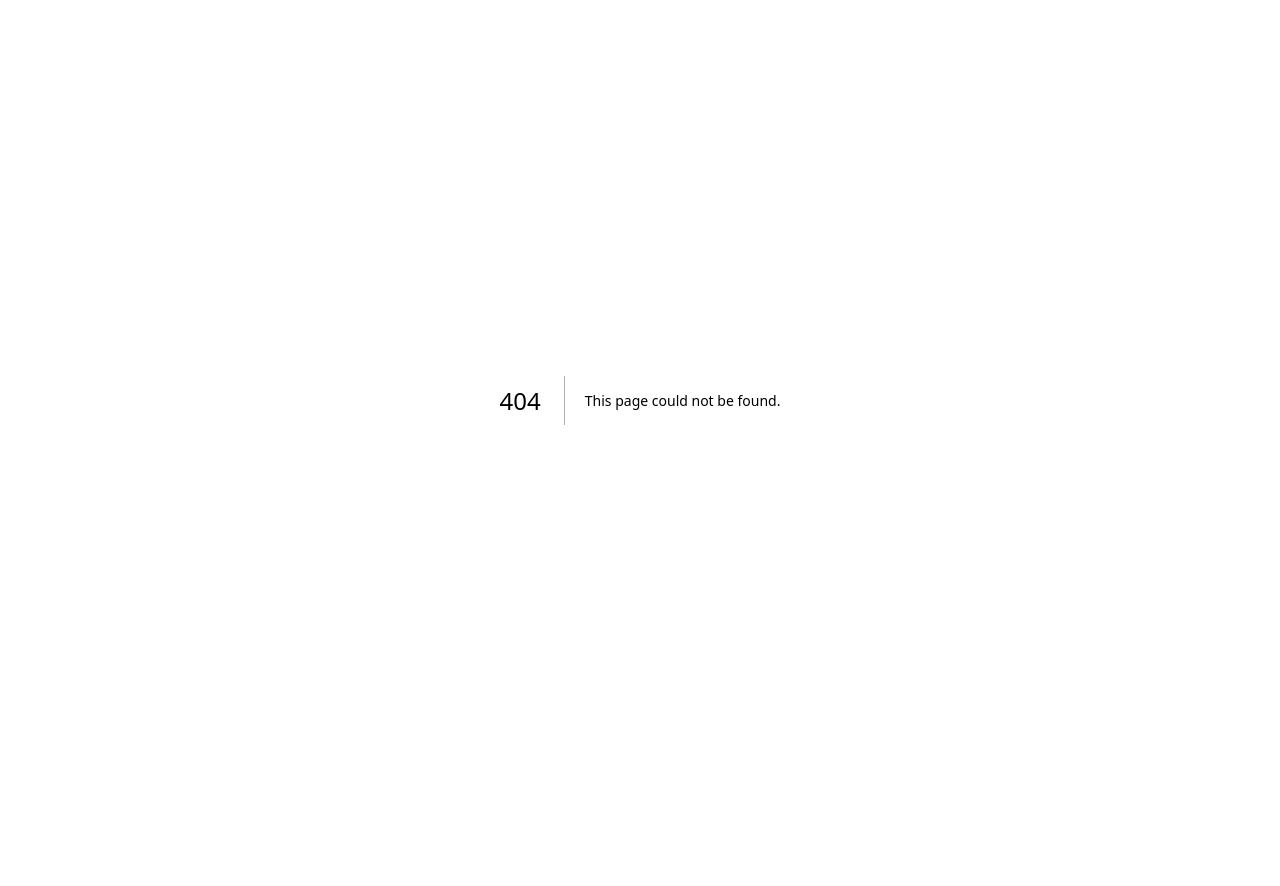
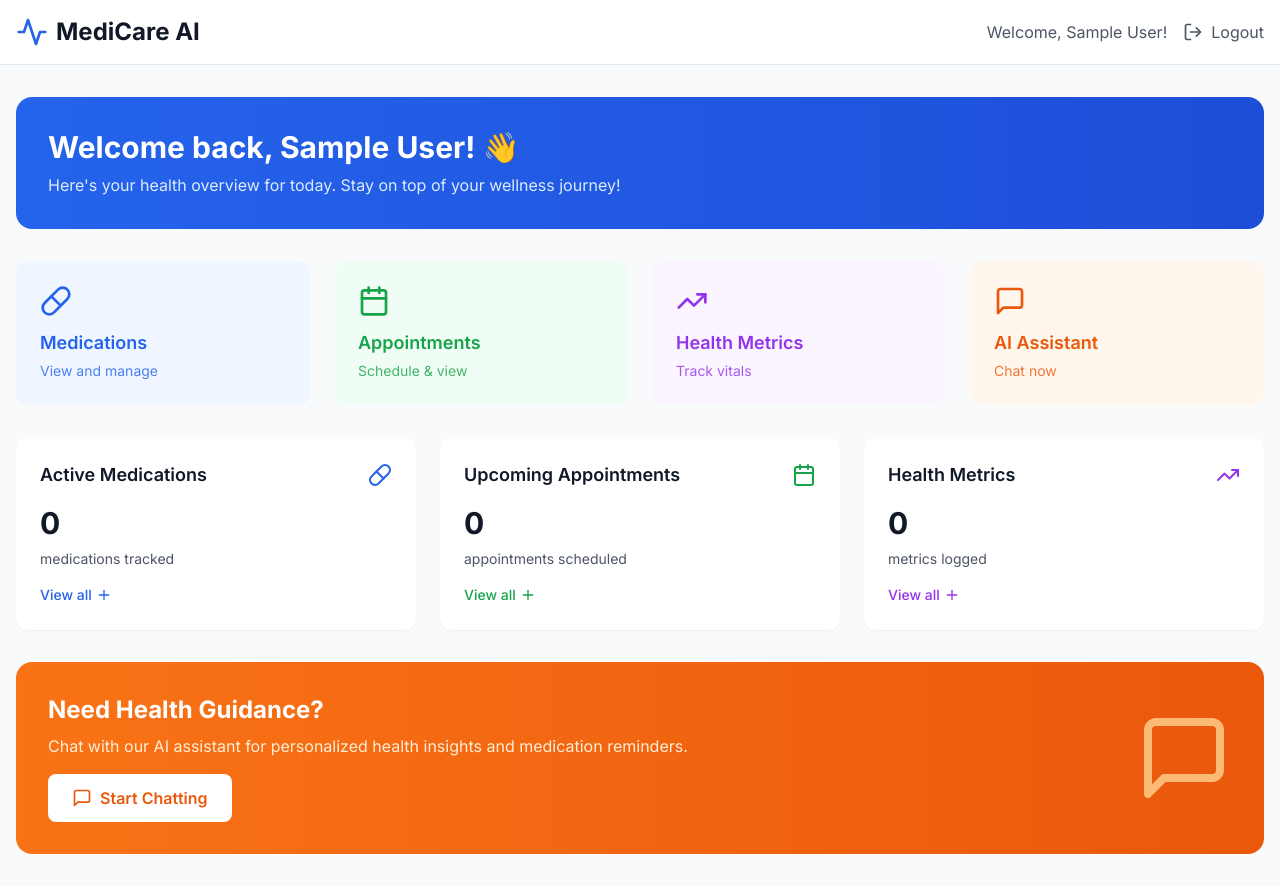
Before and after one commit to RICK0971/medical-management-ai, a Next.js app in the folder frontend/: page /dashboard in a window 1280 px wide. Before the commit this address had no page. Before the commit the page ends 800 px from the top, so only its background shows below. Built offline with nearby package versions, Linux system fonts and the light colour scheme; sample sign-in values are in the browser's storage.

Commit message:
Create dashboard page

```diff
--- /dev/null
+++ b/frontend/app/dashboard/page.tsx
@@ -0,0 +1,226 @@
+'use client';
+
+import { useEffect, useState } from 'react';
+import { useRouter } from 'next/navigation';
+import Link from 'next/link';
+import {
+  Activity,
+  Pill,
+  Calendar,
+  MessageSquare,
+  LogOut,
+  Plus,
+  TrendingUp,
+} from 'lucide-react';
+
+export default function DashboardPage() {
+  const router = useRouter();
+  const [user, setUser] = useState<any>(null);
+  const [loading, setLoading] = useState(true);
+
+  useEffect(() => {
+    // Check if user is logged in
+    const token = localStorage.getItem('token');
+    const userData = localStorage.getItem('user');
+
+    if (!token || !userData) {
+      router.push('/login');
+      return;
+    }
+
+    setUser(JSON.parse(userData));
+    setLoading(false);
+  }, [router]);
+
+  const handleLogout = () => {
+    localStorage.removeItem('token');
+    localStorage.removeItem('user');
+    router.push('/');
+  };
+
+  if (loading) {
+    return (
+      <div className="min-h-screen bg-gray-50 flex items-center justify-center">
+        <div className="text-center">
+          <Activity className="h-12 w-12 text-blue-600 animate-pulse mx-auto mb-4" />
+          <p className="text-gray-600">Loading...</p>
+        </div>
+      </div>
+    );
+  }
+
+  return (
+    <div className="min-h-screen bg-gray-50">
+      {/* Header */}
+      <header className="bg-white border-b">
+        <div className="container mx-auto px-4 py-4">
+          <div className="flex justify-between items-center">
+            <div className="flex items-center space-x-2">
+              <Activity className="h-8 w-8 text-blue-600" />
+              <span className="text-2xl font-bold text-gray-900">MediCare AI</span>
+            </div>
+            <div className="flex items-center space-x-4">
+              <span className="text-gray-600">Welcome, {user?.name}!</span>
+              <button
+                onClick={handleLogout}
+                className="flex items-center space-x-2 text-gray-600 hover:text-gray-900"
+              >
+                <LogOut className="h-5 w-5" />
+                <span>Logout</span>
+              </button>
+            </div>
+          </div>
+        </div>
+      </header>
+
+      {/* Main Content */}
+      <main className="container mx-auto px-4 py-8">
+        {/* Welcome Section */}
+        <div className="bg-gradient-to-r from-blue-600 to-blue-700 rounded-2xl p-8 text-white mb-8">
+          <h1 className="text-3xl font-bold mb-2">Welcome back, {user?.name}! 👋</h1>
+          <p className="text-blue-100">
+            Here's your health overview for today. Stay on top of your wellness journey!
+          </p>
+        </div>
+
+        {/* Quick Actions */}
+        <div className="grid md:grid-cols-2 lg:grid-cols-4 gap-6 mb-8">
+          <QuickActionCard
+            icon={<Pill className="h-8 w-8" />}
+            title="Medications"
+            description="View and manage"
+            href="/dashboard/medications"
+            color="blue"
+          />
+          <QuickActionCard
+            icon={<Calendar className="h-8 w-8" />}
+            title="Appointments"
+            description="Schedule & view"
+            href="/dashboard/appointments"
+            color="green"
+          />
+          <QuickActionCard
+            icon={<TrendingUp className="h-8 w-8" />}
+            title="Health Metrics"
+            description="Track vitals"
+            href="/dashboard/health-metrics"
+            color="purple"
+          />
+          <QuickActionCard
+            icon={<MessageSquare className="h-8 w-8" />}
+            title="AI Assistant"
+            description="Chat now"
+            href="/dashboard/chat"
+            color="orange"
+          />
+        </div>
+
+        {/* Overview Cards */}
+        <div className="grid md:grid-cols-3 gap-6">
+          {/* Medications Overview */}
+          <div className="bg-white rounded-xl shadow-sm p-6">
+            <div className="flex items-center justify-between mb-4">
+              <h3 className="text-lg font-semibold text-gray-900">Active Medications</h3>
+              <Pill className="h-6 w-6 text-blue-600" />
+            </div>
+            <p className="text-3xl font-bold text-gray-900 mb-2">0</p>
+            <p className="text-sm text-gray-600">medications tracked</p>
+            <Link
+              href="/dashboard/medications"
+              className="mt-4 inline-flex items-center text-blue-600 hover:text-blue-700 text-sm font-medium"
+            >
+              View all
+              <Plus className="ml-1 h-4 w-4" />
+            </Link>
+          </div>
+
+          {/* Appointments Overview */}
+          <div className="bg-white rounded-xl shadow-sm p-6">
+            <div className="flex items-center justify-between mb-4">
+              <h3 className="text-lg font-semibold text-gray-900">Upcoming Appointments</h3>
+              <Calendar className="h-6 w-6 text-green-600" />
+            </div>
+            <p className="text-3xl font-bold text-gray-900 mb-2">0</p>
+            <p className="text-sm text-gray-600">appointments scheduled</p>
+            <Link
+              href="/dashboard/appointments"
+              className="mt-4 inline-flex items-center text-green-600 hover:text-green-700 text-sm font-medium"
+            >
+              View all
+              <Plus className="ml-1 h-4 w-4" />
+            </Link>
+          </div>
+
+          {/* Health Metrics Overview */}
+          <div className="bg-white rounded-xl shadow-sm p-6">
+            <div className="flex items-center justify-between mb-4">
+              <h3 className="text-lg font-semibold text-gray-900">Health Metrics</h3>
+              <TrendingUp className="h-6 w-6 text-purple-600" />
+            </div>
+            <p className="text-3xl font-bold text-gray-900 mb-2">0</p>
+            <p className="text-sm text-gray-600">metrics logged</p>
+            <Link
+              href="/dashboard/health-metrics"
+              className="mt-4 inline-flex items-center text-purple-600 hover:text-purple-700 text-sm font-medium"
+            >
+              View all
+              <Plus className="ml-1 h-4 w-4" />
+            </Link>
+          </div>
+        </div>
+
+        {/* AI Assistant CTA */}
+        <div className="mt-8 bg-gradient-to-r from-orange-500 to-orange-600 rounded-2xl p-8 text-white">
+          <div className="flex items-center justify-between">
+            <div>
+              <h3 className="text-2xl font-bold mb-2">Need Health Guidance?</h3>
+              <p className="text-orange-100 mb-4">
+                Chat with our AI assistant for personalized health insights and medication reminders.
+              </p>
+              <Link
+                href="/dashboard/chat"
+                className="inline-flex items-center bg-white text-orange-600 px-6 py-3 rounded-lg font-semibold hover:bg-orange-50 transition"
+              >
+                <MessageSquare className="mr-2 h-5 w-5" />
+                Start Chatting
+              </Link>
+            </div>
+            <MessageSquare className="h-24 w-24 text-orange-300 hidden lg:block" />
+          </div>
+        </div>
+      </main>
+    </div>
+  );
+}
+
+function QuickActionCard({
+  icon,
+  title,
+  description,
+  href,
+  color,
+}: {
+  icon: React.ReactNode;
+  title: string;
+  description: string;
+  href: string;
+  color: string;
+}) {
+  const colorClasses = {
+    blue: 'bg-blue-50 text-blue-600 hover:bg-blue-100',
+    green: 'bg-green-50 text-green-600 hover:bg-green-100',
+    purple: 'bg-purple-50 text-purple-600 hover:bg-purple-100',
+    orange: 'bg-orange-50 text-orange-600 hover:bg-orange-100',
+  };
+
+  return (
+    <Link
+      href={href}
+      className={`${colorClasses[color as keyof typeof colorClasses]} rounded-xl p-6 transition hover:shadow-md`}
+    >
+      <div className="mb-3">{icon}</div>
+      <h3 className="text-lg font-semibold mb-1">{title}</h3>
+      <p className="text-sm opacity-80">{description}</p>
+    </Link>
+  );
+}
```
